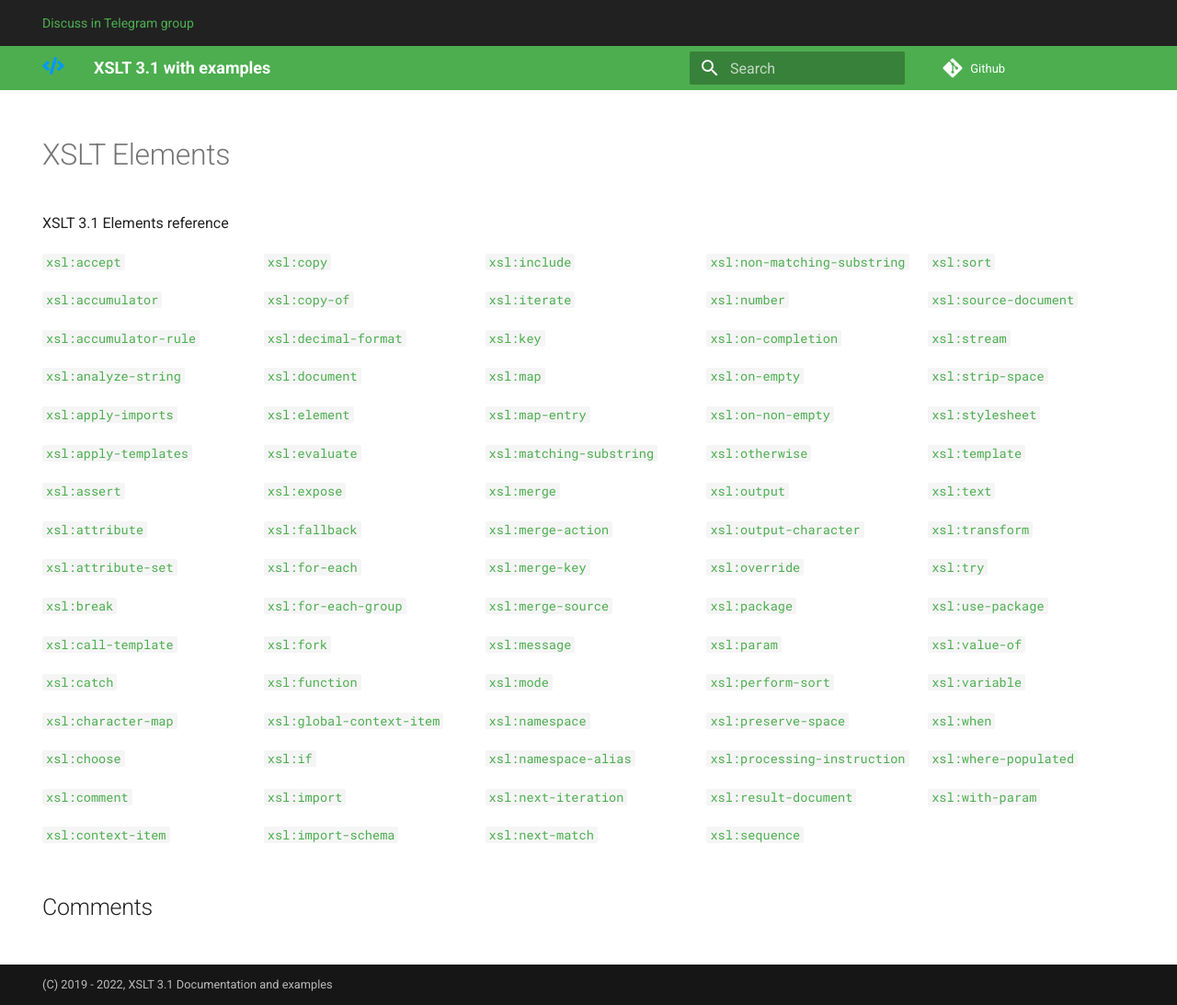
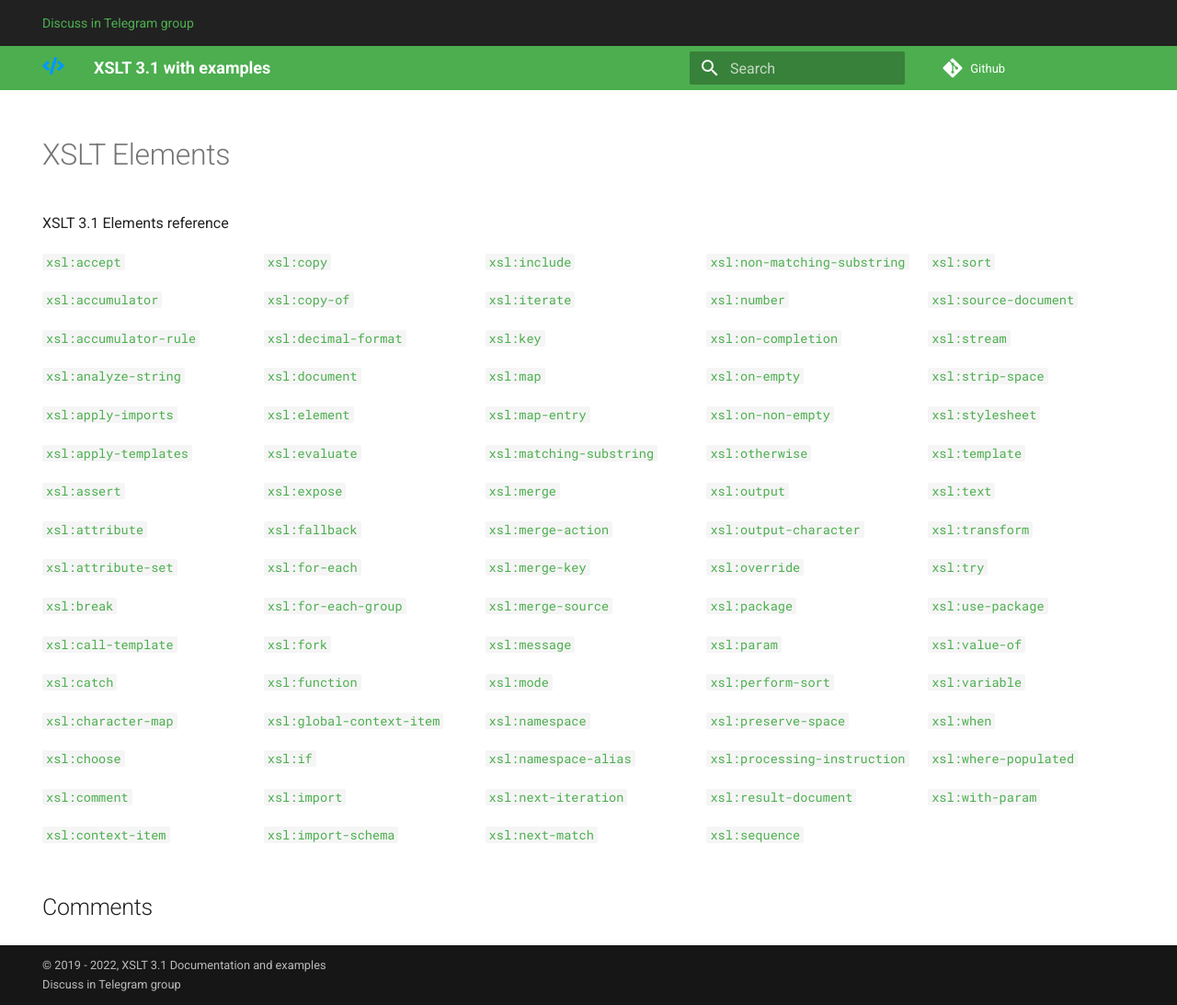
Before and after one commit to xsltdev/xsltdev.com, an MkDocs documentation site: the page built from docs/index.md, in a window 1280 px wide and 1093 px high. Shown: the whole window at 92% size. Built offline with MkDocs 1.6.1 and Material for MkDocs 9.7.7, drawn with Linux system fonts in a browser that asks for light colours; comment, search, counter and statistics services are not loaded.

Commit message:
Update mkdocs.yml

```diff
--- a/mkdocs.yml
+++ b/mkdocs.yml
@@ -2,7 +2,7 @@ site_name: 'XSLT 3.1 with examples'
 site_url: 'https://xsltdev.com/'
 site_description: 'XSLT 3.1 Documentation with examples'
 site_author: 'xsltdev.com'
-copyright: '(С) 2019 - 2022, XSLT 3.1 Documentation and examples'
+copyright: '&copy; 2019 - 2022, XSLT 3.1 Documentation and examples<br /><a href="https://t.me/xsltdev">Discuss in Telegram group</a>'
 
 repo_name: 'Github'
 repo_url: 'https://github.com/xsltdev/xsltdev.com'
```
